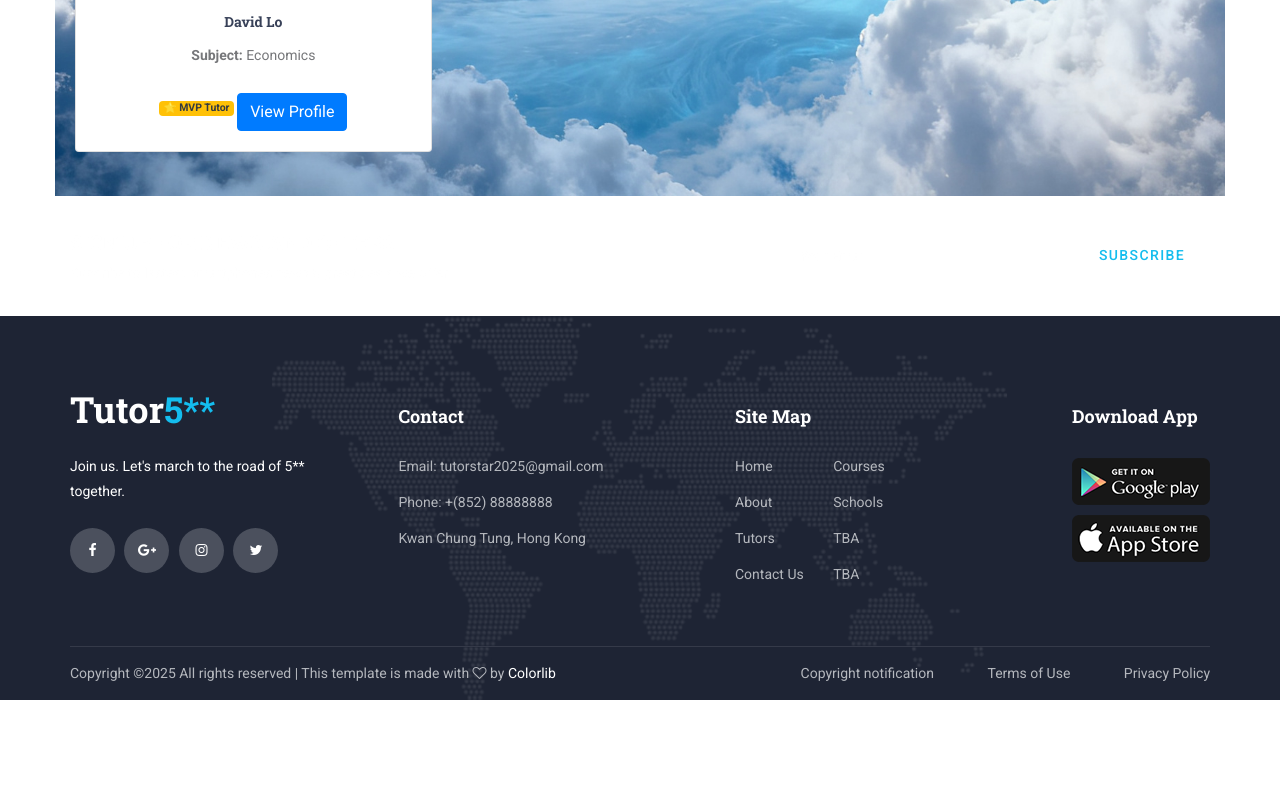
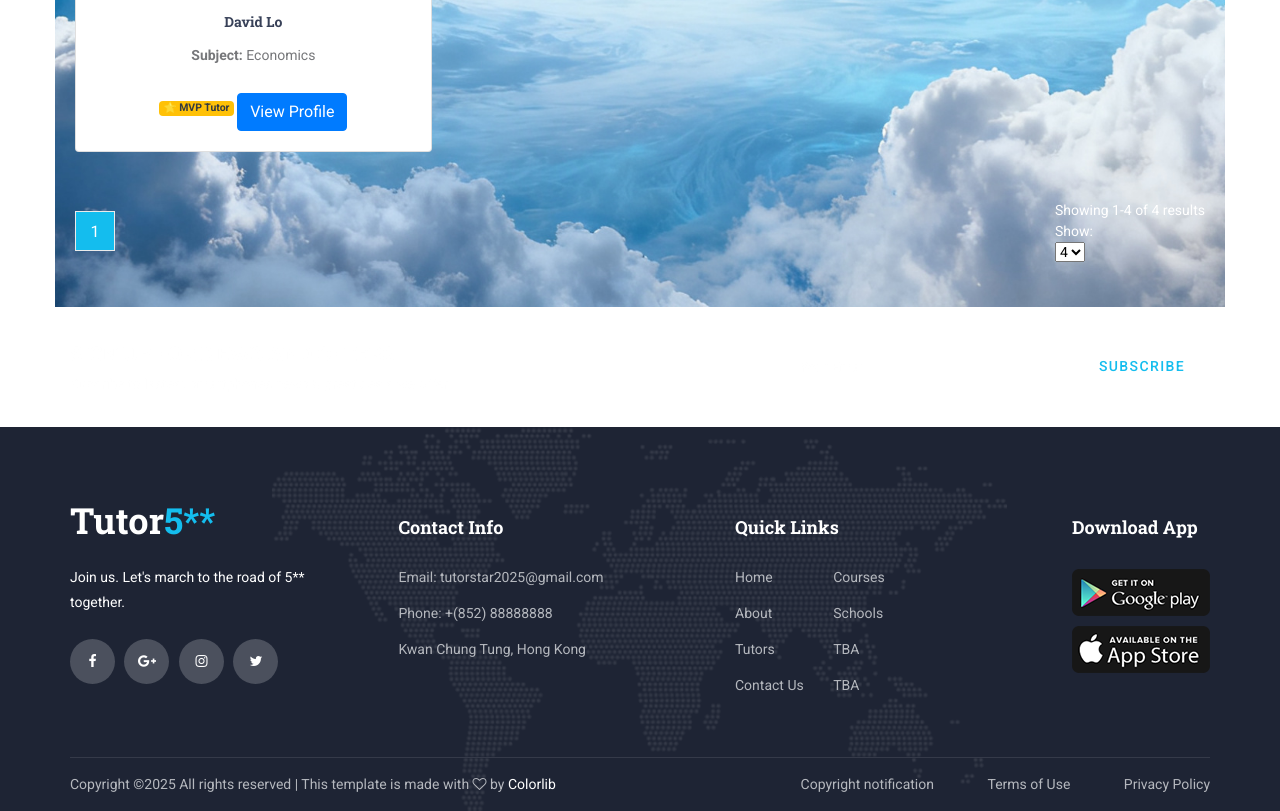
Before and after one commit to ccho2712/tutor_website00, a Django app: page /tutors/ in a window 1280 px wide. Shown: the part 1059-1870 px from the top of the page. Before the commit the page ends 1759 px from the top, so only its background shows below. Run offline with Django 5.2, Linux system fonts and the light colour scheme; data comes from the database, SQL or seed files in the repository; some libraries are stand-ins or nearby versions.

Commit message:
step4.2 bug fixed

```diff
--- a/templates/accounts/dashboard.html
+++ b/templates/accounts/dashboard.html
@@ -17,6 +17,8 @@
     <link rel="stylesheet"
           type="text/css"
           href="{% static 'styles/blog_responsive.css' %}">
+    <link rel="stylesheet"
+          href="https://cdnjs.cloudflare.com/ajax/libs/font-awesome/5.15.4/css/all.min.css">
 {% endblock link %}
 {% block content %}
     <!-- Home -->
@@ -78,9 +80,9 @@
                                                         data-url="{% url "contacts:delete_contact" contact.id %}"
                                                         data-toggle="modal"
                                                         data-target="#deleteConfirmModal"
-                                                        data-id="{{ contact.id }}">Delete Listing</button>
+                                                        data-id="{{ contact.id }}">Delete Course</button>
                                                 <a class="btn btn-success"
-                                                   href="{% url "contacts:edit_contact" contact.id %}">Edit Listing</a>
+                                                   href="{% url "contacts:edit_contact" contact.id %}">Edit Course</a>
                                             </td>
                                         </tr>
                                     {% endfor %}
--- a/templates/accounts/login.html
+++ b/templates/accounts/login.html
@@ -17,6 +17,8 @@
     <link rel="stylesheet"
           type="text/css"
           href="{% static 'styles/blog_responsive.css' %}">
+    <link rel="stylesheet"
+          href="https://cdnjs.cloudflare.com/ajax/libs/font-awesome/5.15.4/css/all.min.css">
 {% endblock link %}
 {% block content %}
     <!-- Home -->
--- a/templates/accounts/register.html
+++ b/templates/accounts/register.html
@@ -17,6 +17,8 @@
     <link rel="stylesheet"
           type="text/css"
           href="{% static 'styles/blog_responsive.css' %}">
+    <link rel="stylesheet"
+          href="https://cdnjs.cloudflare.com/ajax/libs/font-awesome/5.15.4/css/all.min.css">
 {% endblock link %}
 {% block content %}
     <!-- Home -->
--- a/templates/contacts/edit_contact.html
+++ b/templates/contacts/edit_contact.html
@@ -22,6 +22,8 @@
     <link rel="stylesheet"
           type="text/css"
           href="{% static 'styles/responsive.css' %}">
+    <link rel="stylesheet"
+          href="https://cdnjs.cloudflare.com/ajax/libs/font-awesome/5.15.4/css/all.min.css">
 {% endblock link %}
 {% load widget_tweaks %}
 {% block content %}
--- a/templates/courses/course.html
+++ b/templates/courses/course.html
@@ -28,6 +28,8 @@
     <link rel="stylesheet"
           type="text/css"
           href="{% static 'styles/course_responsive.css' %}">
+    <link rel="stylesheet"
+          href="https://cdnjs.cloudflare.com/ajax/libs/font-awesome/5.15.4/css/all.min.css">
 {% endblock link %}
 {% block content %}
     <!-- Home (breadcrumbs)-->
--- a/templates/courses/search.html
+++ b/templates/courses/search.html
@@ -25,6 +25,8 @@
       <link rel="stylesheet"
             type="text/css"
             href="{% static 'styles/courses_responsive.css' %}">
+      <link rel="stylesheet"
+            href="https://cdnjs.cloudflare.com/ajax/libs/font-awesome/5.15.4/css/all.min.css">
 {% endblock link %}
 {% block content %}
       <!-- Home -->
--- a/templates/pages/about.html
+++ b/templates/pages/about.html
@@ -28,6 +28,8 @@
     <link rel="stylesheet"
           type="text/css"
           href="{% static 'styles/about_responsive.css' %}">
+    <link rel="stylesheet"
+          href="https://cdnjs.cloudflare.com/ajax/libs/font-awesome/5.15.4/css/all.min.css">
 {% endblock link %}
 {% block content %}
     <!-- Home -->
--- a/templates/pages/contact-us.html
+++ b/templates/pages/contact-us.html
@@ -16,6 +16,8 @@
     <link rel="stylesheet"
           type="text/css"
           href="{% static 'styles/contact_responsive.css' %}">
+    <link rel="stylesheet"
+          href="https://cdnjs.cloudflare.com/ajax/libs/font-awesome/5.15.4/css/all.min.css">
 {% endblock link %}
 {% block content %}
     <!-- Home -->
--- a/templates/pages/index.html
+++ b/templates/pages/index.html
@@ -22,6 +22,8 @@
     <link rel="stylesheet"
           type="text/css"
           href="{% static 'styles/responsive.css' %}">
+    <link rel="stylesheet"
+          href="https://cdnjs.cloudflare.com/ajax/libs/font-awesome/5.15.4/css/all.min.css">
 {% endblock link %}
 {% block content %}
     <!-- Home -->
--- a/templates/partials/_footer.html
+++ b/templates/partials/_footer.html
@@ -1,5 +1,8 @@
 {% load static %}
-<!-- Footer -->
+<link href="{% static 'plugins/font-awesome-4.7.0/css/font-awesome.min.css' %}"
+      rel="stylesheet"
+      type="text/css">
+<!--Footer-->
 <footer class="footer">
     <div class="footer_background"
          style="background-image:url('{% static 'images/footer_background.png' %}')"></div>
@@ -42,7 +45,7 @@
                         <div class="col-lg-3 footer_col">
                             <!-- Footer Contact -->
                             <div class="footer_section footer_contact">
-                                <div class="footer_title">Contact</div>
+                                <div class="footer_title">Contact Info</div>
                                 <div class="footer_contact_info">
                                     <ul>
                                         <li>Email: tutorstar2025@gmail.com</li>
@@ -55,7 +58,7 @@
                         <div class="col-lg-3 footer_col">
                             <!-- Footer links -->
                             <div class="footer_section footer_links">
-                                <div class="footer_title">Site Map</div>
+                                <div class="footer_title">Quick Links</div>
                                 <div class="footer_links_container">
                                     <ul>
                                         <li>
--- a/templates/schools/school.html
+++ b/templates/schools/school.html
@@ -19,6 +19,8 @@
     <link rel="stylesheet"
           type="text/css"
           href="{% static 'styles/blog_single_responsive.css' %}">
+    <link rel="stylesheet"
+          href="https://cdnjs.cloudflare.com/ajax/libs/font-awesome/5.15.4/css/all.min.css">
 {% endblock link %}
 {% block content %}
     <!-- Home (breadcrumbs)-->
--- a/templates/tutors/tutor.html
+++ b/templates/tutors/tutor.html
@@ -28,6 +28,8 @@
   <link rel="stylesheet"
         type="text/css"
         href="{% static 'styles/course_responsive.css' %}">
+  <link rel="stylesheet"
+        href="https://cdnjs.cloudflare.com/ajax/libs/font-awesome/5.15.4/css/all.min.css">
 {% endblock link %}
 {% block content %}
   <!-- Home (breadcrumbs)-->
--- a/templates/tutors/tutors.html
+++ b/templates/tutors/tutors.html
@@ -28,6 +28,8 @@
   <link rel="stylesheet"
         type="text/css"
         href="{% static 'styles/courses_responsive.css' %}">
+  <link rel="stylesheet"
+        href="https://cdnjs.cloudflare.com/ajax/libs/font-awesome/5.15.4/css/all.min.css">
 {% endblock link %}
 {% block content %}
   <!-- Home -->
@@ -81,7 +83,65 @@
         <p>No tutors available at the moment.</p>
       {% endfor %}
     </div>
+    <!-- Pagination -->
+    <div class="row pagination_row mt-4 mb-4">
+      <div class="col">
+        <div class="pagination_container d-flex flex-row align-items-center justify-content-start">
+          <ul class="pagination_list">
+            {% if tutors.has_previous %}
+              <li>
+                <a href="?page={{ tutors.previous_page_number }}"><i class="fa fa-angle-left" aria-hidden="true"></i></a>
+              </li>
+            {% endif %}
+            {% with start_page=tutors.number|add:"-1"|default:1 %}
+              {% with end_page=tutors.number|add:"1"|default:3 %}
+                {% for i in tutors.paginator.page_range %}
+                  {% if i >= start_page and i <= end_page %}
+                    {% if tutors.number == i %}
+                      <li class="active">
+                        <a href="#">{{ i }}</a>
+                      </li>
+                    {% else %}
+                      <li>
+                        <a href="?page={{ i }}">{{ i }}</a>
+                      </li>
+                    {% endif %}
+                  {% endif %}
+                {% endfor %}
+              {% endwith %}
+            {% endwith %}
+            {% if tutors.has_next %}
+              <li>
+                <a href="?page={{ tutors.next_page_number }}"><i class="fa fa-angle-right" aria-hidden="true"></i></a>
+              </li>
+            {% endif %}
+          </ul>
+          <div class="tutors_show_container ml-auto clearfix">
+            <div class="tutors_show_text text-white">
+              Showing <span class="tutors_showing">{{ tutors.start_index }}-{{ tutors.end_index }}</span> of <span class="tutors_total">{{ tutors.paginator.count }}</span> results
+            </div>
+            <div class="tutors_show_content text-white">
+              <span>Show:</span>
+              <form action="" method="GET" id="items_per_page_form">
+                <input type="hidden" name="page" value="{{ tutors.number }}">
+                {% for key, value in request.GET.items %}
+                  {% if key != 'page' and key != 'items_per_page' %}
+                    <input type="hidden" name="{{ key }}" value="{{ value }}">
+                  {% endif %}
+                {% endfor %}
+                <select name="items_per_page" onchange="this.form.submit()">
+                  <option value="4" {% if items_per_page == 4 %}selected{% endif %}>4</option>
+                  <option value="6" {% if items_per_page == 6 %}selected{% endif %}>6</option>
+                </select>
+              </form>
+            </div>
+          </div>
+        </div>
+      </div>
+    </div>
   </div>
+</div>
+</div>
 {% endblock content %}
 {% block script %}
   <script src="{% static 'js/jquery-3.2.1.min.js' %}"></script>
--- a/tutors/views.py
+++ b/tutors/views.py
@@ -1,11 +1,22 @@
 from django.shortcuts import render
 from django.views.generic import ListView
 from .models import Tutor
+from django.core.paginator import Paginator, EmptyPage, PageNotAnInteger
 # Create your views here.
+
 
 def tutors(request):
     tutors = Tutor.objects.all()
-    return render(request, 'tutors/tutors.html', {'tutors': tutors})
+    items_per_page = int(request.GET.get('items_per_page', 4))
+    paginator = Paginator(tutors, items_per_page)
+    page = request.GET.get('page', 1)
+    paged_tutors = paginator.get_page(page)
+    context = {
+        'tutors': paged_tutors,
+
+    }
+    return render(request, 'tutors/tutors.html', context)
+
 
 def tutor(request, tutor_id):
     tutor = Tutor.objects.get(id=tutor_id)
```
Also changed, not shown: courses/models.py (+8 -5 lines), templates/courses/courses.html (+8 -1 lines), templates/schools/schools.html (+0 -7 lines), courses/migrations/0010_alter_course_duration_alter_course_price.py (added).
